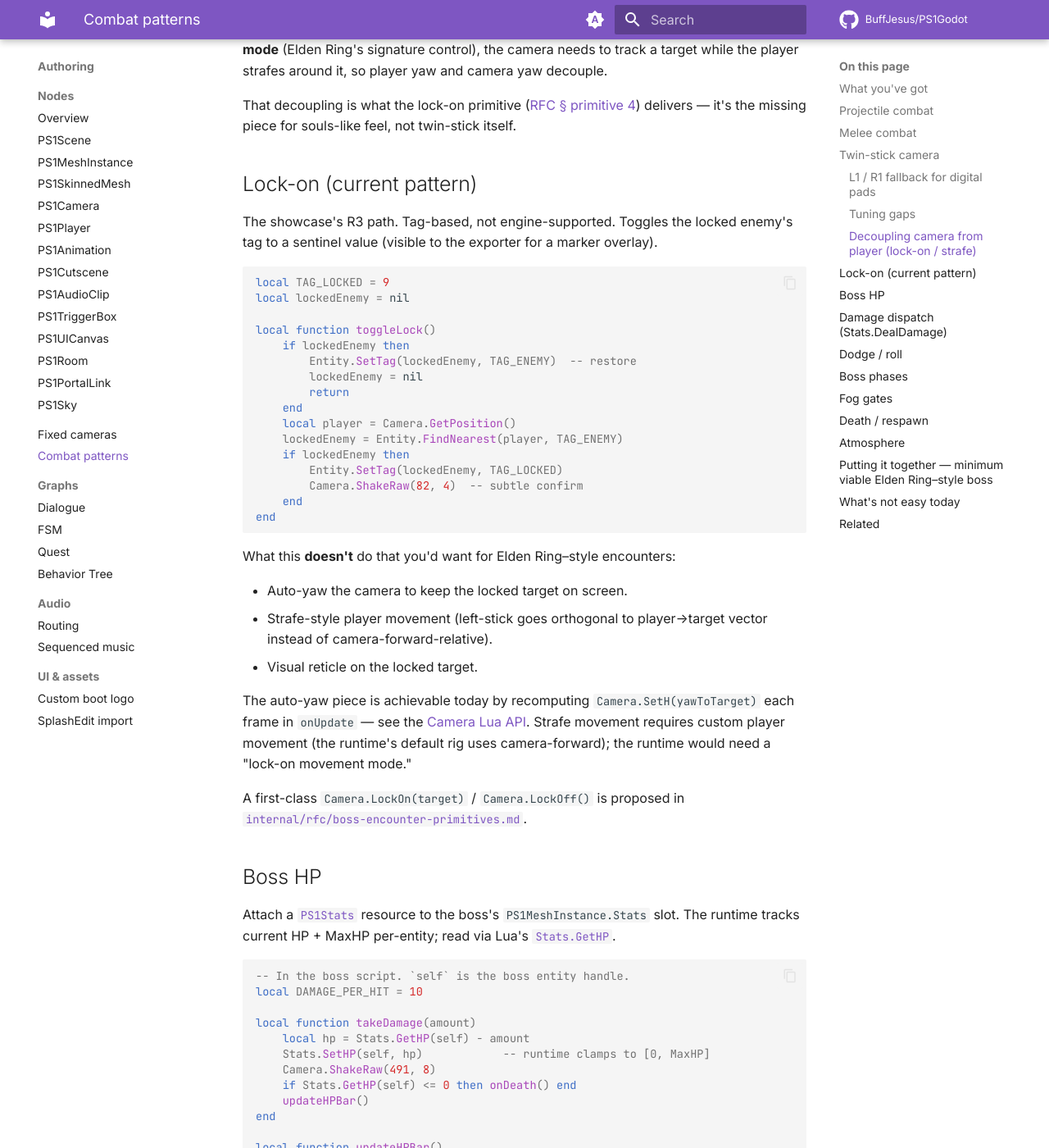
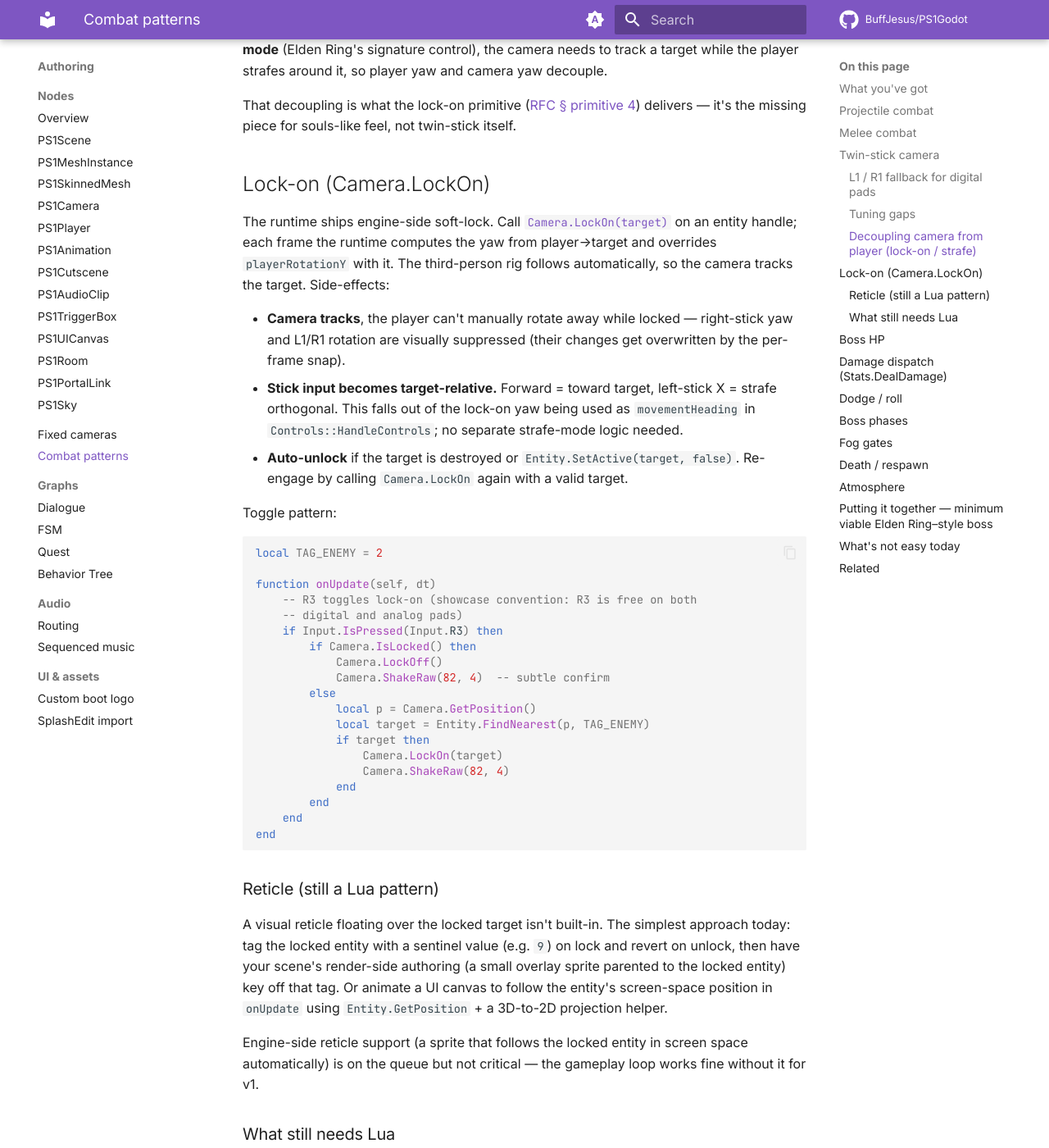
Before and after one commit to BuffJesus/PS1Godot, an MkDocs documentation site: the page built from docs/authoring/combat-patterns.md, in a window 1280 px wide and 1400 px high, scrolled down 3848 px. Shown: the whole window at 82% size. Built offline with MkDocs 1.6.1 and Material for MkDocs 9.7.7, drawn with Linux system fonts in a browser that asks for light colours; comment, search, counter and statistics services are not loaded; some of the changed text lies outside the part shown.

Commit message:
feat(runtime): Camera.LockOn — engine-side soft lock (RFC primitive 4)
Land the marquee souls-like primitive. SceneManager carries
m_lockTargetIndex (0xFFFF = unlocked). Each GameTick, if locked:

  1. Compute yaw from player→target via scenemanagerYawFromDxDz
     (octant-fold atan2 mirroring lua.cpp's fastAtan2).
  2. Override playerRotationY = lockYaw BEFORE HandleControls.
  3. Pass lockYaw as movementHeading so HandleControls' existing
     forward/strafe path becomes target-relative automatically —
     no separate strafe-mode logic, the 3p rig already does the
     right thing once player yaw points at the target.
  4. Re-snap playerRotationY = lockYaw AFTER HandleControls in
     case the right-stick / L1/R1 paths fought the lock.

Auto-unlock if the target was destroyed or deactivated —
isLocked() returns false the same frame, no risk of "camera
pointed at nothing."

4 new Lua bindings under Camera:
  - Camera.LockOn(target) — engage
  - Camera.LockOff()       — disengage
  - Camera.IsLocked()      — query
  - Camera.GetLockTarget() — returns handle or nil

Out of scope for v1: visual reticle. RFC originally called for a
sprite tracking the locked entity in screen space; that's
render-pass work and the gameplay loop doesn't need it. Authors
can fake one today via tag-on-lock + overlay sprite. Engine-side
reticle queued as a follow-up.

Combat-patterns "Lock-on" section rewritten — was a tag-based
showcase pattern with caveats; now documents Camera.LockOn as
the canonical path, lists what still lives in Lua (targeting
heuristic, lock-switch, distance-break).

RFC primitive 4 marked LANDED, ordering re-ranked: primitives
1+3+4+6 cover the full souls-like combat surface. Remaining
items (twin-stick tuning, hurtboxes, fog-gate helper) are
quality-of-life, not critical path.

Co-Authored-By: Claude Opus 4.7 (1M context) <noreply@anthropic.com>

````diff
--- a/docs/authoring/combat-patterns.md
+++ b/docs/authoring/combat-patterns.md
@@ -174,48 +174,81 @@ That decoupling is what the lock-on primitive
 delivers — it's the missing piece for souls-like feel, not
 twin-stick itself.
 
-## Lock-on (current pattern)
+## Lock-on (Camera.LockOn)
 
-The showcase's R3 path. Tag-based, not engine-supported. Toggles
-the locked enemy's tag to a sentinel value (visible to the
-exporter for a marker overlay).
+The runtime ships engine-side soft-lock. Call
+[`Camera.LockOn(target)`](../lua-api/camera.md#camera-lockon) on
+an entity handle; each frame the runtime computes the yaw from
+player→target and overrides `playerRotationY` with it. The
+third-person rig follows automatically, so the camera tracks the
+target. Side-effects:
+
+- **Camera tracks**, the player can't manually rotate away while
+  locked — right-stick yaw and L1/R1 rotation are visually
+  suppressed (their changes get overwritten by the per-frame
+  snap).
+- **Stick input becomes target-relative.** Forward = toward
+  target, left-stick X = strafe orthogonal. This falls out of
+  the lock-on yaw being used as `movementHeading` in
+  `Controls::HandleControls`; no separate strafe-mode logic
+  needed.
+- **Auto-unlock** if the target is destroyed or
+  `Entity.SetActive(target, false)`. Re-engage by calling
+  `Camera.LockOn` again with a valid target.
+
+Toggle pattern:
 
 ```lua
-local TAG_LOCKED = 9
-local lockedEnemy = nil
+local TAG_ENEMY = 2
 
-local function toggleLock()
-    if lockedEnemy then
-        Entity.SetTag(lockedEnemy, TAG_ENEMY)  -- restore
-        lockedEnemy = nil
-        return
-    end
-    local player = Camera.GetPosition()
-    lockedEnemy = Entity.FindNearest(player, TAG_ENEMY)
-    if lockedEnemy then
-        Entity.SetTag(lockedEnemy, TAG_LOCKED)
-        Camera.ShakeRaw(82, 4)  -- subtle confirm
+function onUpdate(self, dt)
+    -- R3 toggles lock-on (showcase convention: R3 is free on both
+    -- digital and analog pads)
+    if Input.IsPressed(Input.R3) then
+        if Camera.IsLocked() then
+            Camera.LockOff()
+            Camera.ShakeRaw(82, 4)  -- subtle confirm
+        else
+            local p = Camera.GetPosition()
+            local target = Entity.FindNearest(p, TAG_ENEMY)
+            if target then
+                Camera.LockOn(target)
+                Camera.ShakeRaw(82, 4)
+            end
+        end
     end
 end
 ```
 
-What this **doesn't** do that you'd want for Elden Ring–style
-encounters:
+### Reticle (still a Lua pattern)
 
-- Auto-yaw the camera to keep the locked target on screen.
-- Strafe-style player movement (left-stick goes orthogonal to
-  player→target vector instead of camera-forward-relative).
-- Visual reticle on the locked target.
+A visual reticle floating over the locked target isn't built-in.
+The simplest approach today: tag the locked entity with a
+sentinel value (e.g. `9`) on lock and revert on unlock, then
+have your scene's render-side authoring (a small overlay sprite
+parented to the locked entity) key off that tag. Or animate a UI
+canvas to follow the entity's screen-space position in `onUpdate`
+using `Entity.GetPosition` + a 3D-to-2D projection helper.
 
-The auto-yaw piece is achievable today by recomputing
-`Camera.SetH(yawToTarget)` each frame in `onUpdate` — see the
-[Camera Lua API](../lua-api/camera.md). Strafe movement requires
-custom player movement (the runtime's default rig uses
-camera-forward); the runtime would need a "lock-on movement mode."
+Engine-side reticle support (a sprite that follows the locked
+entity in screen space automatically) is on the queue but not
+critical — the gameplay loop works fine without it for v1.
 
-A first-class `Camera.LockOn(target)` / `Camera.LockOff()` is
-proposed in
-[`internal/rfc/boss-encounter-primitives.md`](https://github.com/BuffJesus/PS1Godot/blob/main/docs/internal/rfc/boss-encounter-primitives.md){ target="_blank" }.
+### What still needs Lua
+
+The runtime handles the camera + movement coupling. **What it
+doesn't do:**
+
+- **Lock-on targeting heuristic** — the runtime takes whatever
+  entity you pass. Picking the right one (nearest? in front of
+  player? most-threatening?) is a per-game policy your Lua
+  decides.
+- **Lock-switch** (cycle to next enemy while locked) — read
+  right-stick X and call `Camera.LockOn(nextTarget)` when it
+  passes a threshold.
+- **Lock-break on distance** — call `Camera.LockOff()` from
+  `onUpdate` when `Player.GetPosition` is too far from
+  `Camera.GetLockTarget`. Souls usually breaks lock at ~25 m.
 
 ## Boss HP
 
````
Also changed, not shown: docs/internal/rfc/boss-encounter-primitives.md (+43 -11 lines), docs/lua-api/camera.md (+25 -1 lines), docs/lua-api/index.md (+2 -2 lines), 4 other files.
